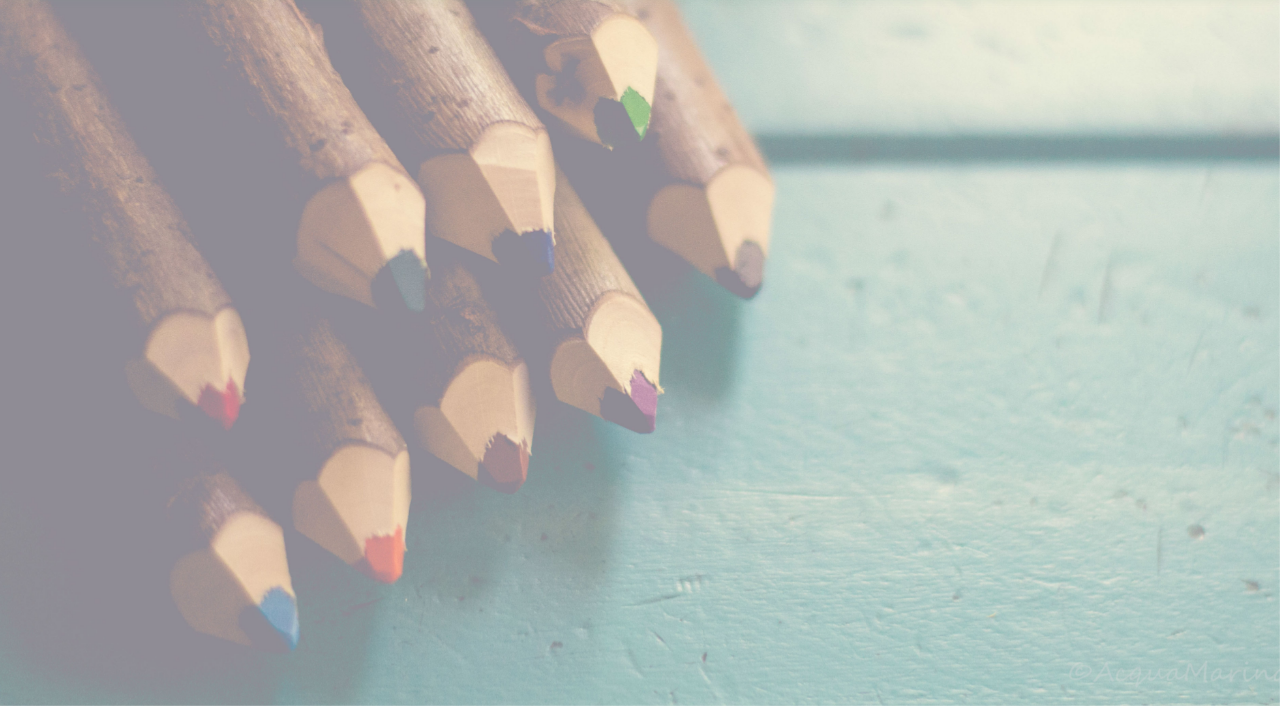
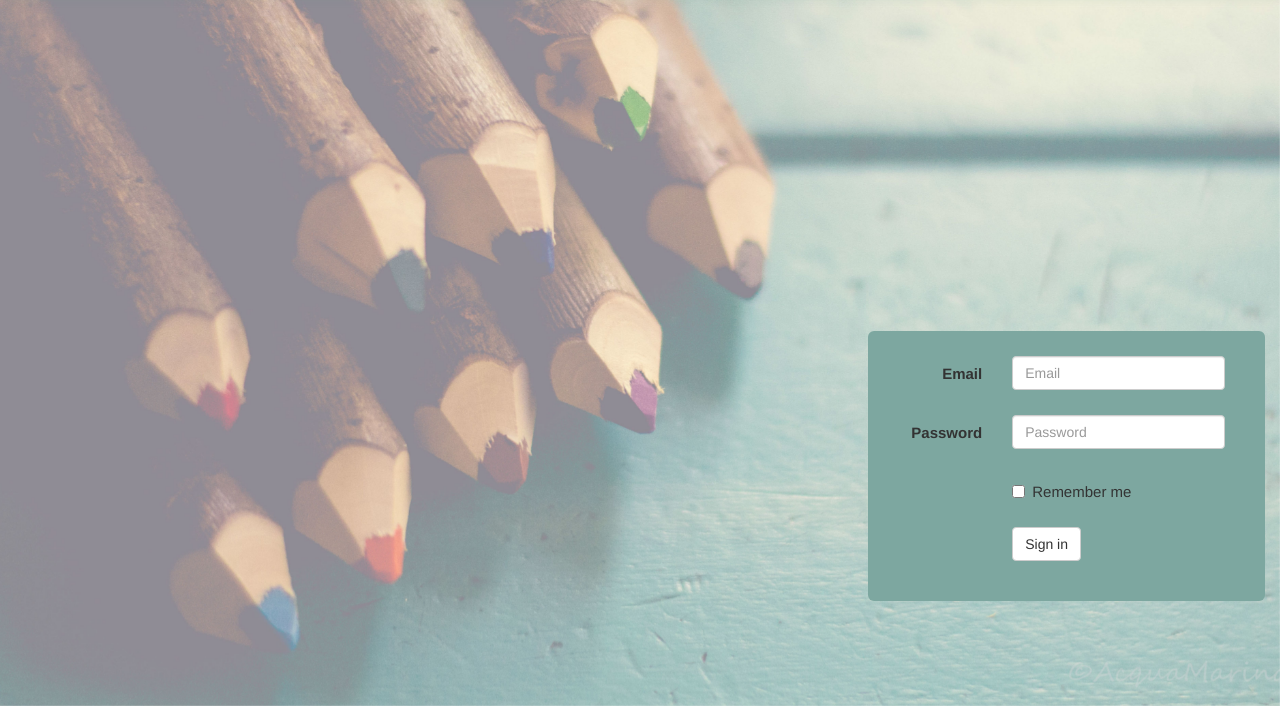
Before and after one commit to YanaYaroshevich/testing-system, a website: page app/index.html in a window 1280 px wide. Shown: the part 94-800 px from the top of the page. Drawn offline with nearby package versions, Linux system fonts and the light colour scheme; some packages are replaced by stand-ins of ours; a script that the page names is missing.

Commit message:
Login form adding, styles

```diff
--- a/app/app.css
+++ b/app/app.css
@@ -1,9 +1,19 @@
 #top-menu {
 	box-shadow: 0 2px 14px 2px #529085;
 	margin-bottom: 15px;
-    background-color: #65968E;
+    background-color: #7DA7A0;
     border-color: #529085;
     opacity: 60%;
+}
+
+#input-form {
+    border-radius:6px;
+    -webkit-border-radius:6px;
+    -moz-border-radius:5px;
+    -khtml-border-radius:10px;
+    padding-bottom: 20px;
+    padding-top: 20px;
+    background-color: #7DA7A0;
 }
 
 .navbar {
@@ -18,6 +28,21 @@
 .container1 {
 	height: 100%;
 	margin: 0 auto -80px;
+}
+
+.rowH {
+    height: 25%;
+}
+
+.form-group {
+    padding: 5px;
+}
+
+@media (min-width: 768px) {
+	.rowH {
+        height: 50%;
+    }
+
 }
 
 #wrapper {
--- a/app/index.html
+++ b/app/index.html
@@ -49,7 +49,46 @@
         <!-- /.navbar -->
 
         <!-- Container -->
-	    <div class="container-fluid container1" id="page-wrapper">
+        <div class="container1 container-fluid">
+
+            <div class="row rowH">
+            </div>
+
+            <div class="row">
+                <div class="col-sm-6 col-md-8">
+                </div>
+                <div class="col-sm-6 col-md-4">
+                    <form id="input-form" class="form-horizontal">
+                            <div class="form-group">
+                                <label for="inputEmail3" class="col-sm-4 control-label">Email</label>
+                                <div class="col-sm-7">
+                                    <input type="email" class="form-control" id="inputEmail3" placeholder="Email">
+                                </div>
+                            </div>
+                            <div class="form-group">
+                                <label for="inputPassword3" class="col-sm-4 control-label">Password</label>
+                                <div class="col-sm-7">
+                                    <input type="password" class="form-control" id="inputPassword3" placeholder="Password">
+                                </div>
+                            </div>
+                            <div class="form-group">
+                                <div class="col-sm-offset-4 col-sm-7">
+                                    <div class="checkbox">
+                                        <label>
+                                            <input type="checkbox"> Remember me
+                                        </label>
+                                    </div>
+                                </div>
+                            </div>
+                            <div class="form-group">
+                                <div class="col-sm-offset-4 col-sm-7">
+                                    <button type="submit" class="btn btn-default">Sign in</button>
+                                </div>
+                            </div>
+                        </form>
+                    </div>
+            </div>
+
         </div>
     </div>
 
```
